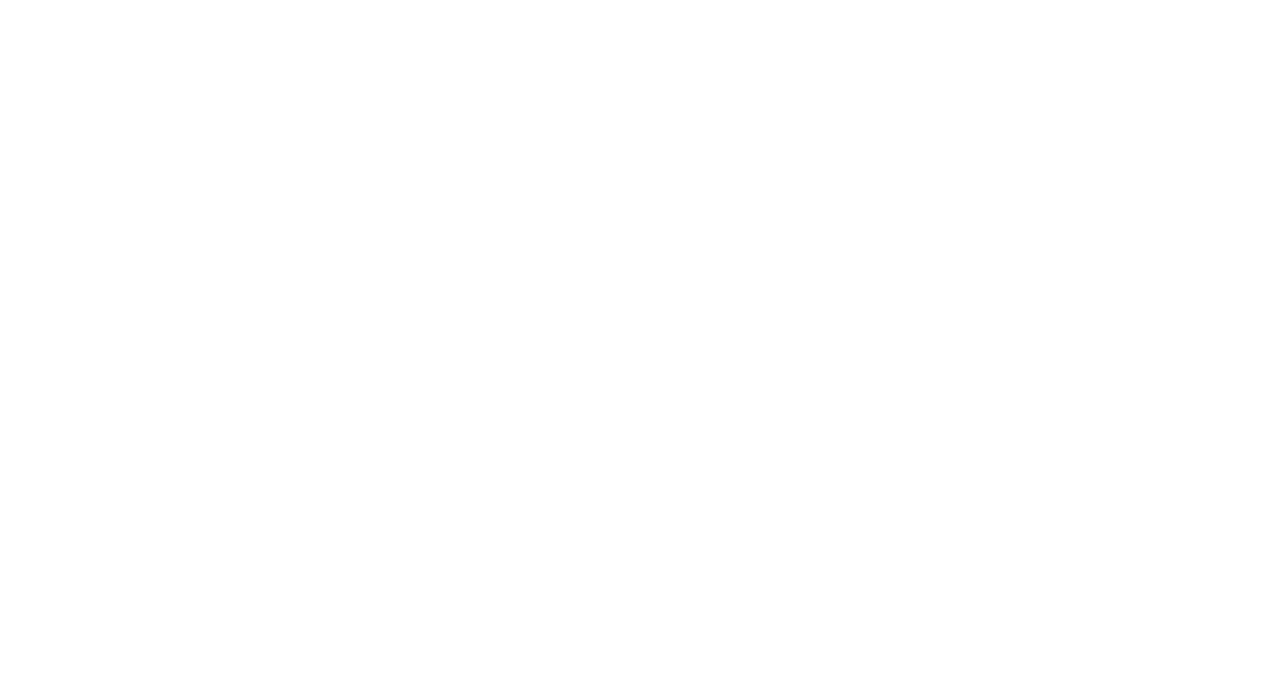
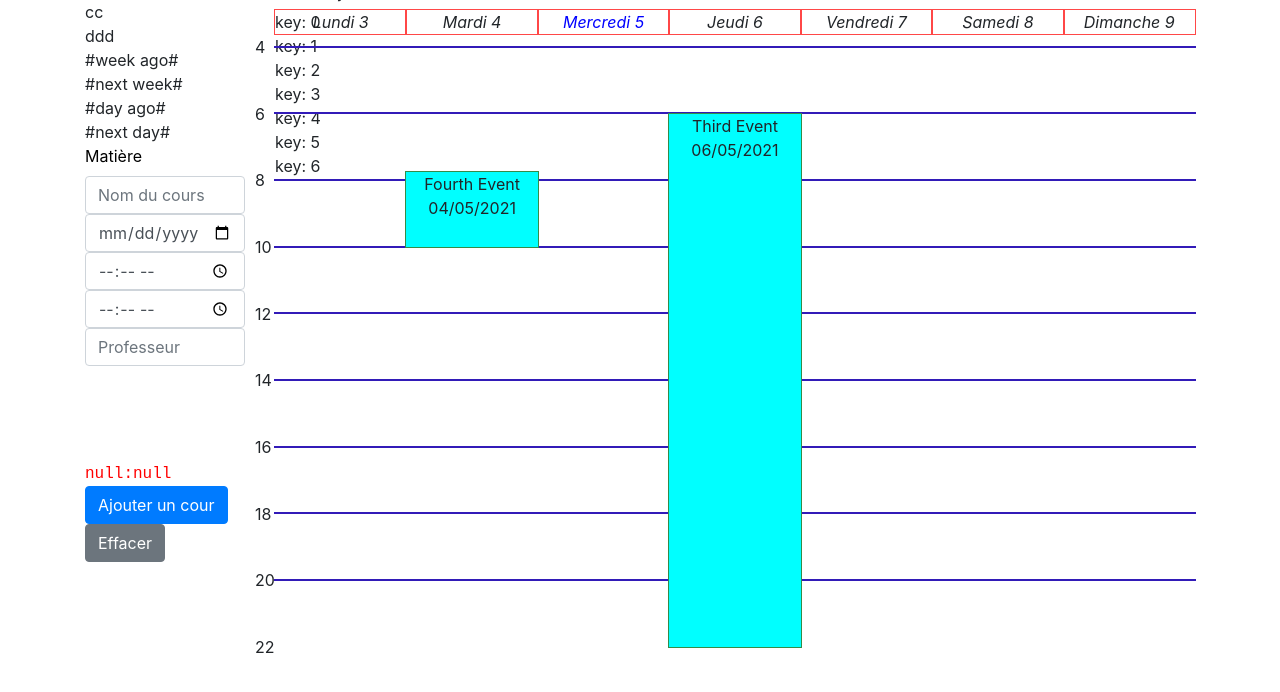
Before and after one commit to Loop-afk/amu-edt, a Nuxt app: page /agenda/1 in a window 1280 px wide. Before the commit this address had no page. Shown: the top 692 px of the page. Built offline with nearby package versions, Linux system fonts and the light colour scheme.

Commit message:
rooting agenda/semaine/ & /connexion/ instead of /semaine/ & /connexion/

```diff
--- a/components/Header.vue
+++ b/components/Header.vue
@@ -2,12 +2,12 @@
   <div>
     <b-nav>
       <b-nav-item>
-        <NuxtLink to="/semaine/">
+        <NuxtLink to="/agenda/semaine/">
           Semaine
         </NuxtLink>
       </b-nav-item>
       <b-nav-item>
-        <NuxtLink to="/jour/">
+        <NuxtLink to="/agenda/jour/">
           Jour
         </NuxtLink>
       </b-nav-item>
--- a/pages/_affichage/index.vue
+++ b/pages/agenda/_affichage/index.vue
@@ -57,8 +57,8 @@ export default {
       this.day = addDays(this.day, event)
     },
     getDaysOfTheWeek (data) {
-      if (data === '/semaine/') { return 7 }
-      if (data === '/jour/') { return 1 }
+      if (data === '/agenda/semaine/') { return 7 }
+      if (data === '/agenda/jour/') { return 1 }
       return 7 // defaut
     }
   }
```
